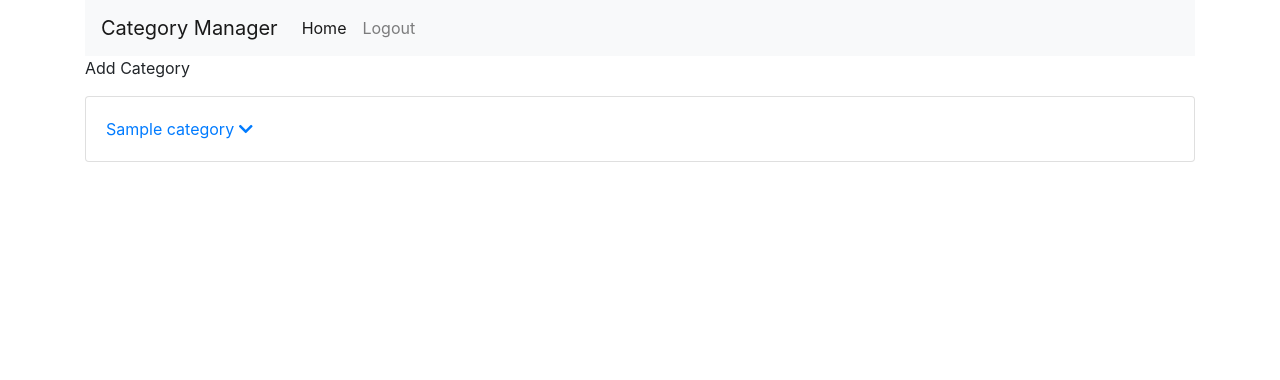
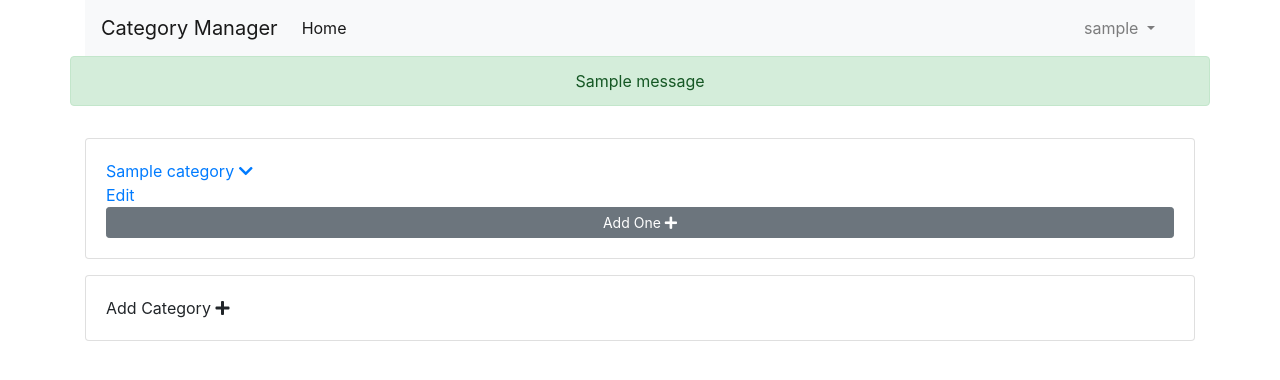
Before and after one commit to hfolcot/dotfive, a Django app: page / in a window 1280 px wide. Shown: the top 380 px of the page. Run offline with Django 3.2, Linux system fonts and the light colour scheme; a user stored in the database is signed in; tables that the repository leaves empty hold one stand-in row (values such as "Sample post"); one stand-in notice (Sample message) is shown; some libraries are stand-ins or nearby versions.

Commit message:
users can now add subcats and edit existing cats

```diff
--- a/categories/forms.py
+++ b/categories/forms.py
@@ -7,3 +7,22 @@
         fields = [
             'name'
         ]
+
+class NewSubCatForm(forms.ModelForm):
+    class Meta:
+        model = Category
+        fields = [
+            'name',
+            'parent'
+        ]
+        widgets = {'parent':forms.HiddenInput}
+
+class EditCatForm(forms.ModelForm):
+    class Meta:
+        model = Category
+        fields = [
+            'name',
+            'parent',
+            'id'
+        ]
+        widgets = {'id':forms.HiddenInput}
--- a/categories/templates/categories.html
+++ b/categories/templates/categories.html
@@ -1,22 +1,18 @@
 {% extends 'base.html' %}
 {% load crispy_forms_tags %}
 {% block content %}
-<p id="addCat">Add Category</p>
-<div class="col-12" id="catInput">
-    <form method="POST">
-      {% csrf_token %}
-      {{ form|crispy }}
-        <button type="submit" class="btn btn-primary mt-2">Submit</button>
-    </form>
-</div>
+
 
 
 {% for cat in categories %}
 {% if not cat.parent %}
 <p>
-    <div class="card card-body catChildToggle" id="{{cat.id}}">
-        <a data-toggle="collapse" href="#childrenOf{{cat.id}}" role="button" aria-expanded="false" aria-controls="childrenOf{{cat.id}}" onclick="getChildren({{cat.id}})">{{cat.name}} <i class="fas fa-chevron-down"></i>
-        </a>
+  <div class="card card-body" id="{{cat.id}}">
+    <a data-toggle="collapse" href="#childrenOf{{cat.id}}" role="button" aria-expanded="false"
+      aria-controls="childrenOf{{cat.id}}" onclick="getChildren({{cat.id}}, 1)">{{cat.name}} <i
+        class="fas fa-chevron-down"></i>
+    </a> <a href="{% url 'edit' id=cat.id %}">Edit</a>
+    <span class="btn btn-sm btn-secondary" data-toggle="modal" data-target="#addSubCatModal" id="addCat{{cat.id}}" onclick=addChild({{cat.id}})>Add One <i class="fas fa-plus"></i> </span>
   </div>
   <div class="collapse" id="childrenOf{{cat.id}}">
   </div>
@@ -24,5 +20,64 @@
 
 {% endif %}
 {% endfor %}
+<div class="card card-body" id="addCat">
+  <span>Add Category <i class="fas fa-plus"></i> </span>
+</div>
 
+<div class="col-12" id="catInput">
+  <form method="POST">
+    {% csrf_token %}
+    {{ cat_form|crispy }}
+    <button type="submit" class="btn btn-primary mt-2" name="newCat" value="newCat">Submit</button>
+  </form>
+</div>
+<!-- Modals -->
+<!-- Edit Category -->
+<div class="modal fade" tabindex="-1" role="dialog" id="editCatModal">
+  <div class="modal-dialog" role="document">
+    <div class="modal-content">
+      <div class="modal-header">
+        <h5 class="modal-title">Edit <span id="catName"></span></h5>
+        <button type="button" class="close" data-dismiss="modal" aria-label="Close">
+          <span aria-hidden="true">&times;</span>
+        </button>
+      </div>
+      <div class="modal-body">
+        <form method="POST">
+          {% csrf_token %}
+          {{ edit_cat_form|crispy }}
+          <button type="submit" class="btn btn-primary mt-2">Submit</button>
+        </form>
+      </div>
+      <div class="modal-footer">
+        <button type="button" class="btn btn-secondary" data-dismiss="modal">Close</button>
+      </div>
+    </div>
+  </div>
+</div>
+<!-- Add Subcategory -->
+<div class="modal fade" tabindex="-1" role="dialog" id="addSubCatModal">
+  <div class="modal-dialog" role="document">
+    <div class="modal-content">
+      <div class="modal-header">
+        <h5 class="modal-title">Add A New Subcategory</h5>
+        <button type="button" class="close" data-dismiss="modal" aria-label="Close">
+          <span aria-hidden="true">&times;</span>
+        </button>
+      </div>
+      <div class="modal-body">
+        <form method="POST">
+          {% csrf_token %}
+          {{ sub_cat_form|crispy }}
+          <button type="submit" class="btn btn-primary mt-2" name="newSub">Submit</button>
+        </form>
+      </div>
+      <div class="modal-footer">
+        <button type="button" class="btn btn-secondary" data-dismiss="modal">Close</button>
+      </div>
+    </div>
+  </div>
+</div>
+
+<!-- End Modals -->
 {% endblock content %}
--- a/categories/urls.py
+++ b/categories/urls.py
@@ -6,6 +6,7 @@
 router.register('categories', views.CategoryApiView)
 
 urlpatterns = [
+	path('edit/<int:id>', views.edit_categories_view, name="edit"),
 	path('api/', include(router.urls)),
 	path('api/auth', include('rest_framework.urls')),
 ]
--- a/categories/views.py
+++ b/categories/views.py
@@ -1,21 +1,71 @@
-from django.shortcuts import render
+from django.contrib import messages
+from django.shortcuts import render, get_object_or_404, redirect
+from django.contrib.auth.decorators import login_required
 from .models import Category
-from .forms import NewCatForm
+from .forms import NewCatForm, NewSubCatForm, EditCatForm
 from rest_framework import viewsets, permissions
 from .serializers import CategorySerializer
 # Create your views here.
 
+
+@login_required
 def categories_view(request):
     categories = Category.objects.all()
-    new_category_form = NewCatForm(request.POST or None)
-    if new_category_form.is_valid():
-        category = new_category_form.save()
-        category.save()
-    context = {
-        'form':new_category_form,
-        'categories' : categories
-    }
-    return render(request, 'categories.html', context=context)
+    if request.method == 'POST':
+        if 'newSub' in request.POST:
+            new_sub_category_form = NewSubCatForm(request.POST or None)
+            if new_sub_category_form.is_valid():
+                category = new_sub_category_form.save()
+                category.save()
+                messages.success(request, f"New Category Added: " + category.name)
+                return redirect(categories_view)
+            else:
+                messages.error(request, f"There was a problem")
+                return redirect(categories_view)
+        elif 'newCat' in request.POST:
+            print('New cat')
+            new_category_form = NewCatForm(request.POST or None)
+            if new_category_form.is_valid():
+                category = new_category_form.save()
+                category.save()
+                messages.success(request, f"New Category Added: " + category.name)
+                return redirect(categories_view)
+            else:
+                messages.error(request, f"There was a problem")
+                return redirect(categories_view)
+    else:
+        new_sub_category_form = NewSubCatForm()
+        new_category_form = NewCatForm()
+        context = {
+            'cat_form':new_category_form,
+            'sub_cat_form': new_sub_category_form,
+            'categories' : categories
+        }
+        return render(request, 'categories.html', context=context)
+
+@login_required
+def edit_categories_view(request, id):
+    category = get_object_or_404(Category, id=id)
+    if request.method == 'POST':
+        edit_category_form = EditCatForm(request.POST or None, instance=category)
+        if edit_category_form.is_valid():
+            edit_category_form.save()
+            messages.success(request, f"Category Updated: " + category.name)
+            return redirect(categories_view)
+        else:
+            messages.error(request, f"There was a problem")
+            return redirect(categories_view)
+    else:
+        initial_data = {
+            'name' : category.name,
+            'id' : category.id,
+            'parent' : category.parent
+        }
+        edit_category_form = EditCatForm(initial = initial_data)
+        context = {
+            'form': edit_category_form
+        }
+        return render(request, 'edit_categories.html', context=context)
 
 class CategoryApiView(viewsets.ModelViewSet):
 	queryset = Category.objects.all()
--- a/categoryManager/settings.py
+++ b/categoryManager/settings.py
@@ -130,6 +130,7 @@
     ]
 
 LOGIN_REDIRECT_URL = 'home'
+LOGIN_URL = 'login'
 
 REST_FRAMEWORK = {
 'DEFAULT_PERMISSION_CLASSES' : ('rest_framework.permissions.IsAuthenticatedOrReadOnly',)
--- a/static/js/scripts.js
+++ b/static/js/scripts.js
@@ -3,13 +3,14 @@
     $('#addCat').on('click', function() {
         $('#catInput').slideToggle(500);
     })
-    $('.catChildToggle').on('click', function() {
-        var parent = parseInt($(this).attr('id'));
-        getChildren(parent);
-    })
 })
 
-var getChildren = function(id) {
+var addChild = function(parentId) {
+    document.getElementById('id_parent').value = parentId;
+}
+
+
+var getChildren = function(id, parentCount) {
     $.ajax({
         type: 'GET',
         url: '/categories/api/categories/?format=json',
@@ -20,15 +21,18 @@
             data.forEach(function(item) {
                 if(item.parent === id) {
                     count++;
+                    subCatLevel = '<i class="fas fa-chevron-right"></i>'.repeat(parentCount);
                     childDiv.innerHTML += `<div class="card card-body" id="${item.id}">
-                    <a data-toggle="collapse" href="#childrenOf${item.id}" role="button" aria-expanded="false" aria-controls="childrenOf${item.id}" onclick="getChildren(${item.id})"><i class="fas fa-chevron-right"></i> ${item.name} <i class="fas fa-chevron-down"></i>
-                    </a>
+                    <a data-toggle="collapse" href="#childrenOf${item.id}" role="button" aria-expanded="false" aria-controls="childrenOf${item.id}" onclick="getChildren(${item.id}, ${parentCount + 1})"> ` + subCatLevel + ` ${item.name}
+                    </a><a href="/categories/edit/${item.id}">Edit</a>
+                    <span class="btn btn-sm btn-secondary" data-toggle="modal" data-target="#addSubCatModal" id="addCat${item.id}" onclick=addChild(${item.id})>Add One <i class="fas fa-plus"></i> </span>
                 </div>
-                <div class="collapse" id="childrenOf${item.id}"></div>`
+                <div class="collapse" id="childrenOf${item.id}"><span class="btn btn-success" id="addCat${id}" onclick=addChild(${id})>Add One <i class="fas fa-plus"></i> </span></div>`
                 }
             })
             if (count == 0) {
-                childDiv.innerHTML = `<div class="card card-body">There are no subcategories to show</div>`
+                childDiv.innerHTML = `<div class="card card-body" id="childrenOf${id}">There are no subcategories to show<span class="btn btn-success" id="addCat${id}" onclick=addChild(${id})  data-toggle="modal" data-target="#addSubCatModal">Add One <i class="fas fa-plus"></i> </span>
+              </div>`
             }
         }
     })
--- a/templates/base.html
+++ b/templates/base.html
@@ -1,19 +1,23 @@
 {% load staticfiles %}
 <!DOCTYPE html>
 <html lang="en">
+
 <head>
     <meta charset="UTF-8">
     <meta name="viewport" content="width=device-width, initial-scale=1.0">
     <meta http-equiv="X-UA-Compatible" content="ie=edge">
-    <link rel="stylesheet" href="https://stackpath.bootstrapcdn.com/bootstrap/4.3.1/css/bootstrap.min.css" integrity="sha384-ggOyR0iXCbMQv3Xipma34MD+dH/1fQ784/j6cY/iJTQUOhcWr7x9JvoRxT2MZw1T" crossorigin="anonymous">
+    <link rel="stylesheet" href="https://stackpath.bootstrapcdn.com/bootstrap/4.3.1/css/bootstrap.min.css"
+        integrity="sha384-ggOyR0iXCbMQv3Xipma34MD+dH/1fQ784/j6cY/iJTQUOhcWr7x9JvoRxT2MZw1T" crossorigin="anonymous">
     <link rel="stylesheet" href="https://cdnjs.cloudflare.com/ajax/libs/font-awesome/5.10.2/css/all.css" />
     <title>Category Manager</title>
 </head>
+
 <body>
     <div class="container">
         <nav class="navbar navbar-expand-lg navbar-light bg-light">
-        <a class="navbar-brand" href="#">Category Manager</a>
-        <button class="navbar-toggler" type="button" data-toggle="collapse" data-target="#navbarSupportedContent" aria-controls="navbarSupportedContent" aria-expanded="false" aria-label="Toggle navigation">
+            <a class="navbar-brand" href="{% url 'home' %}">Category Manager</a>
+            <button class="navbar-toggler" type="button" data-toggle="collapse" data-target="#navbarSupportedContent"
+                aria-controls="navbarSupportedContent" aria-expanded="false" aria-label="Toggle navigation">
                 <span class="navbar-toggler-icon"></span>
             </button>
 
@@ -22,28 +26,47 @@
                     <li class="nav-item active">
                         <a class="nav-link" href="{% url 'home' %}">Home <span class="sr-only">(current)</span></a>
                     </li>
+
+            </div>
+            <ul class="navbar-nav mr-3">
+                {% if user.is_authenticated %}
+                <li class="nav-item dropdown">
+                    <a class="nav-link dropdown-toggle" href="#" id="navbarUserDropdown" role="button"
+                        data-toggle="dropdown" aria-haspopup="true" aria-expanded="false">
+                        {{ request.user }}
+                    </a>
+                    <div class="dropdown-menu" aria-labelledby="navbarUserDropdown">
+                        <a class="dropdown-item" href="{% url 'logout' %}">Logout</a>
+                    </div>
+                </li>
+                {% else %}
                 <li class="nav-item">
-                {% if user.is_authenticated %}
-                    <a class="nav-link" href="{% url 'logout' %}">Logout</a>
-                {% else %}
-                    <a class="nav-link" href="{% url 'login' %}">Login</a>
-                {% endif %}
-            </li>
-            {% if not user.is_authenticated %}
-            <li class="nav-item">
-                <a class="nav-link" href="{% url 'register' %}" id="register">Register</a>
+                    <a class="nav-link" href="{% url 'login' %}">Login/Register</a>
                 </li>
                 {% endif %}
+            </ul>
+        </nav>
+        {% if messages %}
+            <div class="row messages">
+            {% for message in messages %}
+                <div class="col-12 alert alert-{{ message.tags }} text-center">{{ message }}</div>
+            {% endfor %}
         </div>
-    </nav>
+  {% endif %}
         {% block content %} {% endblock %}
     </div>
 
-    <script src="https://cdnjs.cloudflare.com/ajax/libs/jquery/3.4.1/jquery.js" integrity="sha256-WpOohJOqMqqyKL9FccASB9O0KwACQJpFTUBLTYOVvVU=" crossorigin="anonymous"></script>
-    <script src="https://cdnjs.cloudflare.com/ajax/libs/popper.js/1.14.7/umd/popper.min.js" integrity="sha384-UO2eT0CpHqdSJQ6hJty5KVphtPhzWj9WO1clHTMGa3JDZwrnQq4sF86dIHNDz0W1" crossorigin="anonymous"></script>
-    <script src="https://stackpath.bootstrapcdn.com/bootstrap/4.3.1/js/bootstrap.min.js" integrity="sha384-JjSmVgyd0p3pXB1rRibZUAYoIIy6OrQ6VrjIEaFf/nJGzIxFDsf4x0xIM+B07jRM" crossorigin="anonymous"></script>
+    <script src="https://cdnjs.cloudflare.com/ajax/libs/jquery/3.4.1/jquery.js"
+        integrity="sha256-WpOohJOqMqqyKL9FccASB9O0KwACQJpFTUBLTYOVvVU=" crossorigin="anonymous"></script>
+    <script src="https://cdnjs.cloudflare.com/ajax/libs/popper.js/1.14.7/umd/popper.min.js"
+        integrity="sha384-UO2eT0CpHqdSJQ6hJty5KVphtPhzWj9WO1clHTMGa3JDZwrnQq4sF86dIHNDz0W1"
+        crossorigin="anonymous"></script>
+    <script src="https://stackpath.bootstrapcdn.com/bootstrap/4.3.1/js/bootstrap.min.js"
+        integrity="sha384-JjSmVgyd0p3pXB1rRibZUAYoIIy6OrQ6VrjIEaFf/nJGzIxFDsf4x0xIM+B07jRM"
+        crossorigin="anonymous"></script>
     <!-- Local -->
     <script src="{% static 'js/scripts.js' %}"></script>
 
 </body>
+
 </html>
```
Also changed, not shown: categories/templates/edit_categories.html (added, +14 -0 lines). Lines whose indentation alone changed are shown as unchanged.
